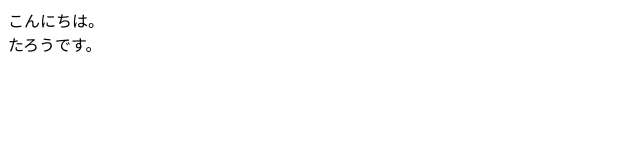
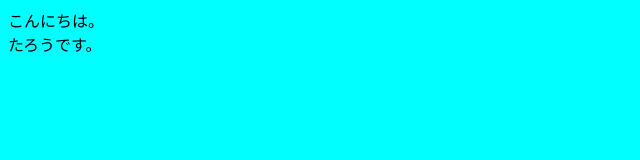
Before and after one commit to kazubowling/Portfolio, a plain HTML site: page index.html in a window 1280 px wide. Shown: the whole page, without its empty margins (0-640 px from the left). Drawn offline with Linux system fonts and the light colour scheme.

Commit message:
CSS作成

```diff
--- /dev/null
+++ b/CSS/style.css
@@ -0,0 +1,5 @@
+@charset "UTF-8";
+
+body {
+    background-color: aqua;
+}
--- a/index.html
+++ b/index.html
@@ -3,6 +3,7 @@
     <head>
         <meta charset="UTF-8">
         <title>KAZUKI MUROHARA PORTFOLIO</title>
+        <link rel="stylesheet" href="CSS/style.css">
     </head>
     <body>
         こんにちは。<br>たろうです。
```
